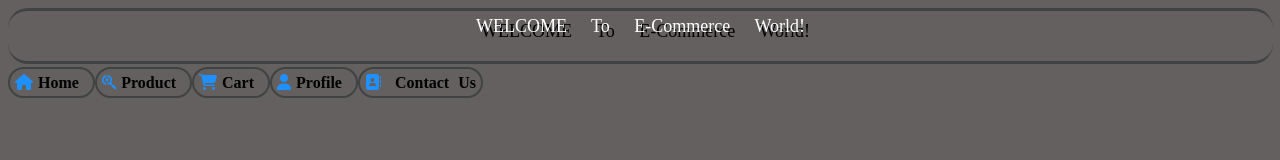
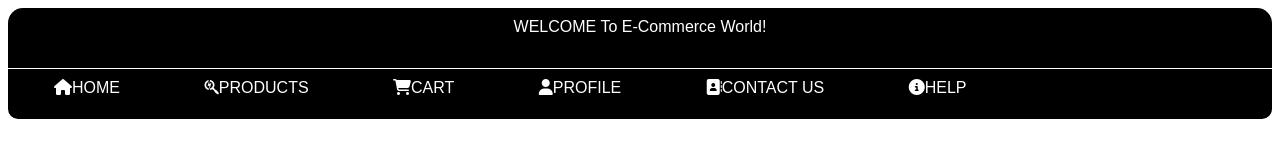
Before and after one commit to SiddharthAgnihotri/E-Commerce_2024, a plain HTML site: page index.html in a window 1280 px wide. Drawn offline with Linux system fonts and the light colour scheme; files that its build step writes are made by us from their sources; files whose address does not match are found by name.

Commit message:
New V2.0

```diff
--- a/css_file/index.css
+++ b/css_file/index.css
@@ -1,51 +1,37 @@
-body{
-     background-color: rgb(101, 96, 96);
+.common{
+     width: 100%;
+     height: 50px;
+     background: #000;
+     color: #fff;
+     font-family: Arial, Helvetica, sans-serif;
 }
-#header{
-     width: 1265px;
-     height: 50px;
-     background: rgb(101, 96, 96);
-     font-size: large;
-     text-align:  center;
-     word-spacing: 20px;
-     text-shadow: 5px 5px #000;
+header{
+     text-align: center;
+     padding-top: 10px;
+     border-top-left-radius: 15px;
+     border-top-right-radius: 15px;
+}
+.headermenu{
+     border-top: 1px solid #fff ;
+     border-bottom-left-radius: 10px;
+     border-bottom-right-radius: 10px;
+}
+.headermenu >ul{
+     margin: 0px 6px;
+     padding-left: 0px;
+}
+.headermenu > ul > li{
+     display: inline-block;
+     list-style: none;
+     padding:10px 40px;
+}
+.headermenu > ul > li > a{
+     text-decoration: none;
      color: #fff;
-     border:3px solid rgb(64, 67, 67);
-     border-left: 0px;
-     border-right: 0px;
-     border-radius: 20px;
 }
-.hm{
-     padding-top: 5px;
+.headermenu > ul > li:hover{
+     background: #e39e97;
 }
-.topnav{
-     width: 1265px;
-     height: 40px;
-     margin-top: 10px;
-}
-.common{
-     width: 100px;
-     height:40px;
-     color: #fff;
-     display: inline;
-     margin-block-start: 10px;
-     text-align: center;
-     word-spacing:5px;
-     border: 2px solid rgb(64, 67, 67);
-     margin-top: 2px;
-     border-radius: 20px;
-     padding: 5px;
-}
-.common:hover{
-     background: #ffffff78;
-     font-family: Arial, Helvetica, sans-serif;
-     font-weight: 200;
-}
-.common i{
-     padding-right: 5px;
-     color: dodgerblue!important;
-}
-.common a{
-     text-decoration: none;
+.headermenu > ul > li:hover > a{
      color: #000;
 }
--- a/index.html
+++ b/index.html
@@ -4,32 +4,34 @@
           <meta charset="UTF-8">
           <meta name="viewport" content="width=device-width, initial-scale=1.0">
           <title>E-Commerce</title>
-          <link rel="stylesheet" href="/Users/siddharthagnihotri/Documents/FullStackSiteBuilder/css_file/index.css">
+          <link rel="stylesheet" href="css_file/index.css">
           <link rel="stylesheet" href="https://cdnjs.cloudflare.com/ajax/libs/font-awesome/6.5.1/css/all.min.css" integrity="sha512-DTOQO9RWCH3ppGqcWaEA1BIZOC6xxalwEsw9c2QQeAIftl+Vegovlnee1c9QX4TctnWMn13TZye+giMm8e2LwA==" crossorigin="anonymous" referrerpolicy="no-referrer" />
      </head>
      <body>
-          <div id="header">
-               <div class="hm">WELCOME To E-Commerce World!</div>
-          </div>
-          <div class="topnav">
-               <div class="common home">
-                    <a href="/Users/siddharthagnihotri/Documents/FullStackSiteBuilder/html_file/home.html">
-                    <i class="fa-sharp fa-solid fa-house"></i><strong>Home</strong></a>
-               </div>
-               <div class="common product">
-                    <a href="/Users/siddharthagnihotri/Documents/FullStackSiteBuilder/html_file/product.html">
-                    <i class="fa-brands fa-searchengin"></i><strong>Product</strong></a>
-               </div>
-               <div class="common cart">
-                    <a href="/Users/siddharthagnihotri/Documents/FullStackSiteBuilder/html_file/cart.html"><i class="fa-solid fa-cart-shopping"></i><strong>Cart</strong></a>
-               </div>
-               <div class="common profile">
-                    <a href="/Users/siddharthagnihotri/Documents/FullStackSiteBuilder/html_file/profile.html"><i class="fa-solid fa-user"></i><strong>Profile</strong></a>
-               </div>
-               <div class="common contact">
-                    <a href="/Users/siddharthagnihotri/Documents/FullStackSiteBuilder/html_file/contact.html"><i class="fa-solid fa-address-book"></i>
-                    <strong>Contact Us</strong></a>
-               </div>
-          </div>
+          <header class="common header">
+               WELCOME To E-Commerce World!
+          </header>
+          <nav class="common headermenu">
+               <ul>
+                    <li>
+                         <a href="html_file/home.html"><i class="fa-sharp fa-solid fa-house"></i>HOME</a>
+                    </li>
+                    <li>
+                         <a href="html_file/home.html"><i class="fa-brands fa-searchengin"></i>PRODUCTS</a>
+                    </li>
+                    <li>
+                         <a href="html_file/home.html"><i class="fa-solid fa-cart-shopping"></i>CART</a>
+                    </li>
+                    <li>
+                         <a href="html_file/home.html"><i class="fa-solid fa-user"></i>PROFILE</a>
+                    </li>
+                    <li>
+                         <a href="html_file/home.html"><i class="fa-solid fa-address-book"></i>CONTACT US</a>
+                    </li>
+                    <li>
+                         <a href="html_file/help.html"><i class="fa-solid fa-circle-info"></i>HELP</a>
+                    </li>
+               </ul>
+          </nav>
      </body>
 </html>
```
Also changed, not shown: css_file/product.css (+20 -0 lines), html_file/help.html (added, +12 -0 lines), html_file/product.html (+34 -0 lines), css_file/help.css (added), images/1.jpeg (added), 2 other files.
